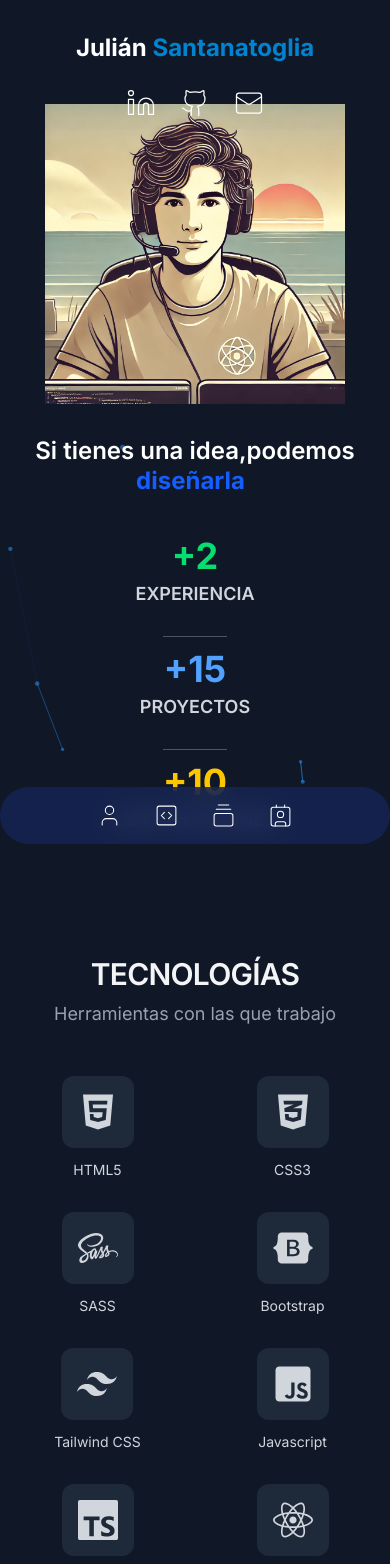
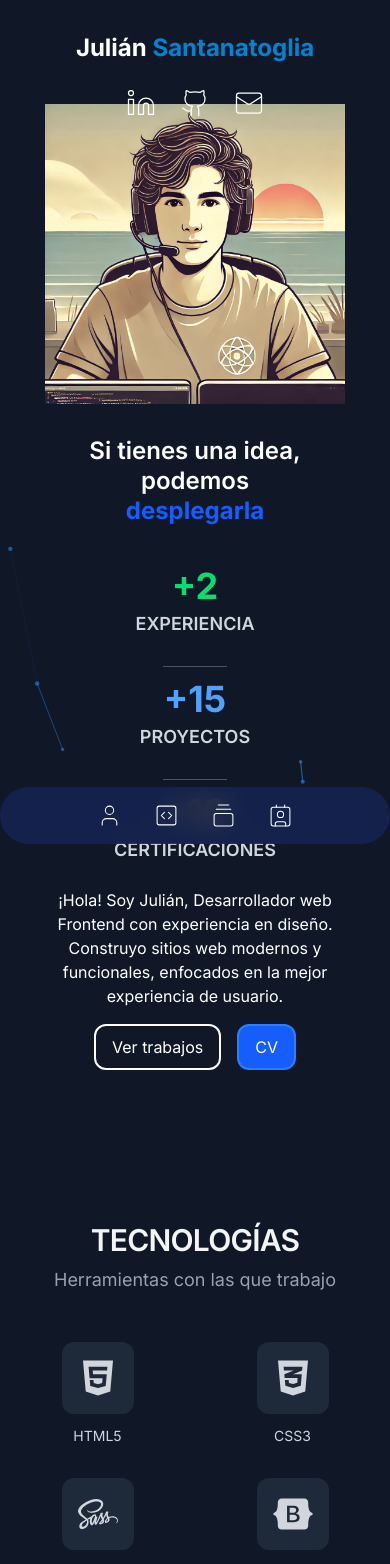
Before and after one commit to JulianSantanatoglia/portfolio, a Next.js app: page / in a window 390 px wide. Shown: the top 1564 px of the page. Built offline with nearby package versions, Linux system fonts and the light colour scheme.

Commit message:
errores responsive corregidos, lanzo deploy v1.0

```diff
--- a/components/cover-particles.tsx
+++ b/components/cover-particles.tsx
@@ -25,11 +25,11 @@ const CoverParticles = () => {
                         events: {
                             onHover: {
                                 enable: true,
-                                mode: "grab", // Changed to "grab" for line interaction
+                                mode: "grab",
                             },
                         },
                         modes: {
-                            grab: { // Configuration for the "grab" effect
+                            grab: {
                                 distance: 140,
                                 links: {
                                     opacity: 1,
@@ -39,10 +39,10 @@ const CoverParticles = () => {
                     },
                     particles: {
                         color: {
-                            value: "#3399ff", // A bright blue color
+                            value: "#3399ff",
                         },
                         links: {
-                            enable: true, // Enable links between particles
+                            enable: true,
                             distance: 150,
                             color: "#3399ff",
                             opacity: 0.4,
--- a/components/footer.tsx
+++ b/components/footer.tsx
@@ -1,6 +1,6 @@
 const Footer = () => {
   return (
-    <footer className="bg-gray-900 text-gray-200 py-8 text-center border-t border-gray-800 font-sans text-sm">
+    <footer className="bg-gray-900 text-gray-200 py-8 text-center border-gray-800 font-sans text-sm">
       <div className="max-w-4xl mx-auto px-4">
         <p>&copy; {new Date().getFullYear()} Julian Santanatoglia. Todos los derechos reservados.</p>
         <nav className="mt-4">
--- a/components/introduction.tsx
+++ b/components/introduction.tsx
@@ -22,28 +22,31 @@ const Introduction = () => {
           </div>
         </div>
         <div className="flex flex-col justify-center max-w-2xl">
-        <h1 className="mb-4 text-2xl leading-tight text-center md:text-left md:text-4xl lg:text-5xl">
-  Si tienes una idea,
-  <br className="hidden md:block" />
+        <h1 className="mb-4 text-2xl sm:text-lg leading-tight text-center md:text-left md:text-4xl lg:text-5xl text-balance">
+  Si tienes una idea,<br className="md:block" />
   podemos
+  <br className="block md:hidden" />
   <TypeAnimation
     sequence={[
       " diseñarla",
-      1000,
+      1500,
       " desarrollarla",
-      1000,
-      " programarla",
-      1000,
+      1500,
+      " desplegarla",
+      1500,
     ]}
     wrapper="span"
-    speed={50}
+    speed={40}
     repeat={Infinity}
     className="font-bold text-blue-600"
+    cursor={false}
   />
 </h1>
           <Experience />
-          <p className="mx-auto mb-4 text-base md:mx-0 md:mb-10 lg:text-xl">
-            ¡Hola! Soy Julián, Desarrollador web Frontend con experiencia en diseño. Construyo sitios web modernos y funcionales, enfocados en la mejor experiencia de usuario.
+          <p className="mx-auto mb-4 text-base md:mx-0 md:mb-10 lg:text-xl px-4 sm:px-0 text-center sm:text-left">
+            ¡Hola! Soy Julián, Desarrollador web Frontend con experiencia en
+            diseño. Construyo sitios web modernos y funcionales, enfocados en la
+            mejor experiencia de usuario.
           </p>
           <div className="flex items-center justify-center gap-4 md:justify-start md:gap-8 lg:gap-10">
             <Link
--- a/src/app/page.tsx
+++ b/src/app/page.tsx
@@ -13,17 +13,14 @@ import { projects } from "../../data";
 export default function Home() {
   return (
     <>
-          <CoverParticles />
+      <CoverParticles />
       <main>
         <TransitionPage />
         <Navbar />
-        {/* INTRODUCTION */}
-        <div className="flex min-h-screen h-full bg-no-repeat bg-gradient-cover bg-gray-900 overflow-x-hidden">
-  <Introduction />
-</div>
-        {/* SKILLS */}
+        <div className="flex min-h-screen bg-no-repeat bg-gradient-cover bg-gray-900 overflow-x-hidden">
+          <Introduction />
+        </div>
         <Skills />
-        {/* PORTFOLIO */}
         <div id="portfolio" className="text-center mb-10 pt-10">
           <h2 className="text-3xl font-semibold tracking-tight uppercase text-gray-100 mb-2">
             Trabajos
@@ -47,7 +44,6 @@ export default function Home() {
         <Contact />
         <Footer />
       </main>
-
     </>
   );
 }
```
